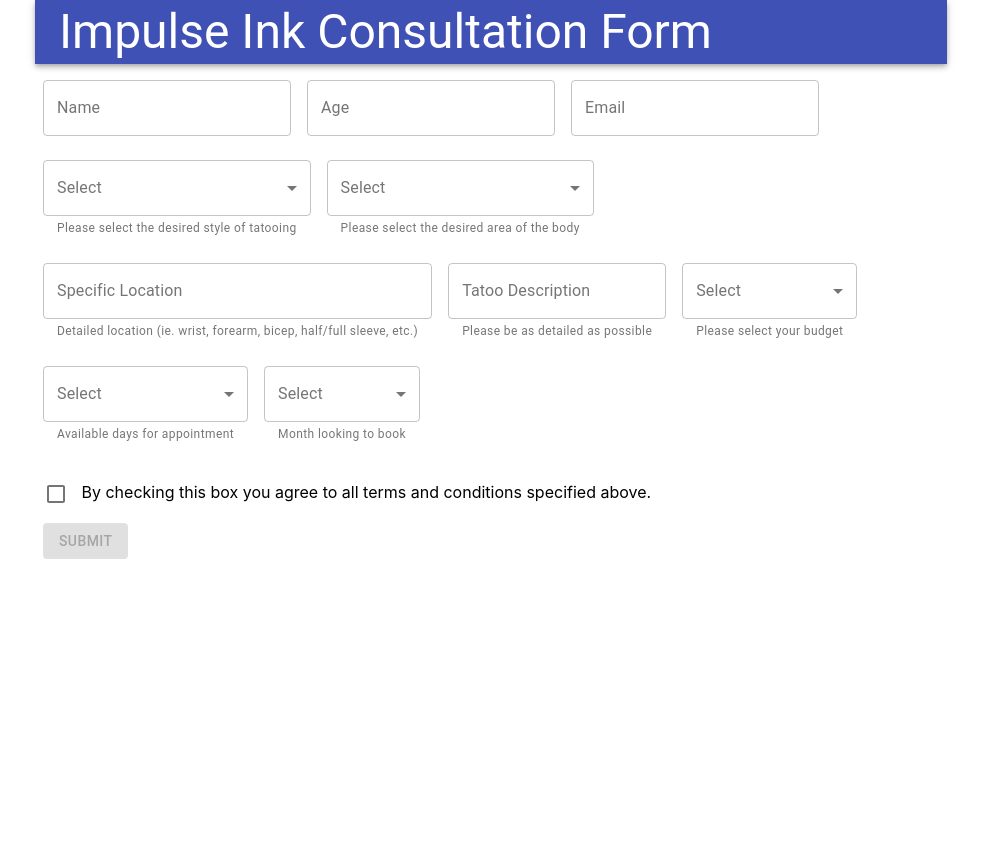
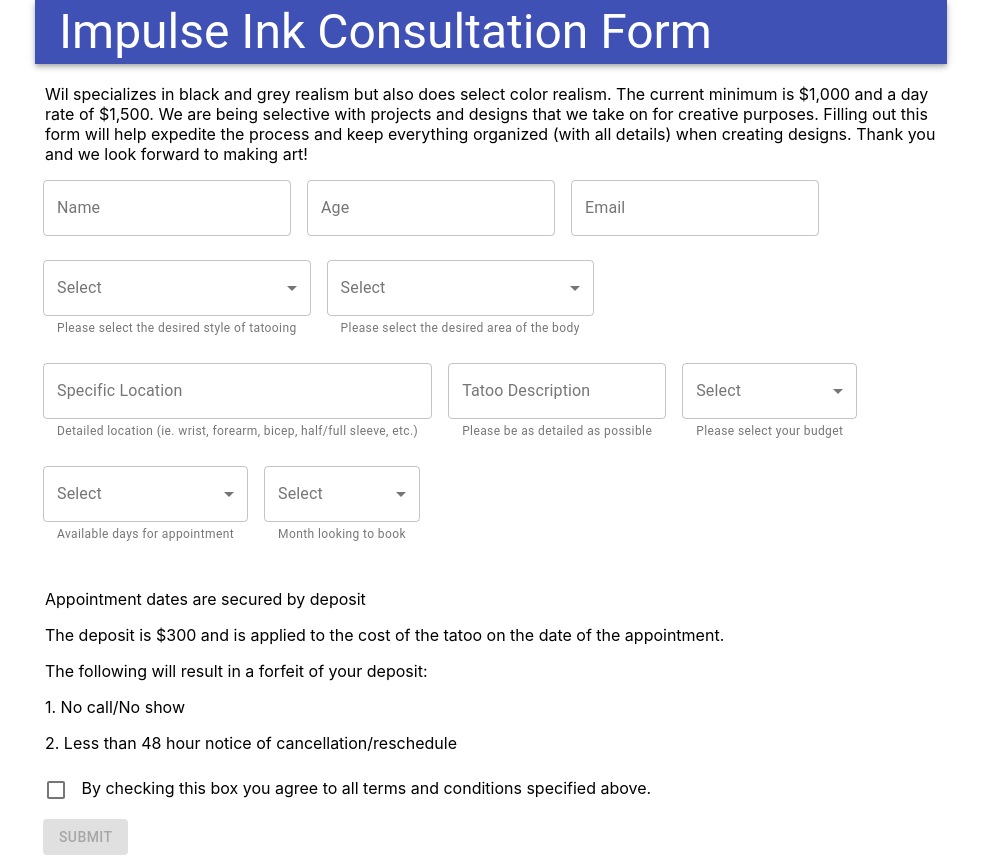
Before and after one commit to dfmmalaw/Impulse-Ink, a React (Create React App) app: page / in a window 1280 px wide. Shown: the whole page, without its empty margins (149-1130 px from the left). Before the commit the page ends 800 px from the top, so only its background shows below. Built offline with nearby package versions, Linux system fonts and the light colour scheme.

Commit message:
Added verbiage to form

```diff
--- a/src/App.js
+++ b/src/App.js
@@ -8,6 +8,10 @@ import './App.css';
 
 function App() {
 
+  var divStyle = {
+    marginLeft: '10px'
+  };
+
   const [state, setState] = React.useState({
     checkbox: false,
 });
@@ -16,13 +20,28 @@ const handleChange = event => {
   setState({ ...state, [event.target.name]: event.target.checked });
 };
 
-
   return (
    <div>
      <Container maxWidth="md">
      <NavBar />
+     <br />
+     <div style={divStyle}>
+      Wil specializes in black and grey realism but also does select color realism. The current minimum is $1,000
+      and a day rate of $1,500. We are being selective with projects and designs that we take on for creative purposes.
+      Filling out this form will help expedite the process and keep everything organized (with all details) when
+      creating designs. Thank you and we look forward to making art!
+      </div>
+
      <Form />
+     <div style={divStyle}>
      <br />
+     <p>Appointment dates are secured by deposit</p>
+     <p>The deposit is $300 and is applied to the cost of the tatoo on the date of the appointment.</p>
+     <p>The following will result in a forfeit of your deposit:</p>
+     <p>1. No call/No show</p>
+     <p>2. Less than 48 hour notice of cancellation/reschedule</p>
+     </div>
+
      <Checkbox name="checkbox" onChange={handleChange} checked={state.checkbox} />
      <SubmitButton isEnabled={state.checkbox} />
      </Container>
--- a/src/Components/SubmitButton.js
+++ b/src/Components/SubmitButton.js
@@ -9,7 +9,7 @@ const useStyles = makeStyles(theme => ({
 
 export default function ContainedButtons(props) {
   const classes = useStyles();
-  {
+
     return (
       <div>
         <Button variant="contained" color="primary" className={classes.button} disabled = {!props.isEnabled}>
@@ -17,5 +17,4 @@ export default function ContainedButtons(props) {
         </Button>
       </div>
     );
-  }
 }
```
